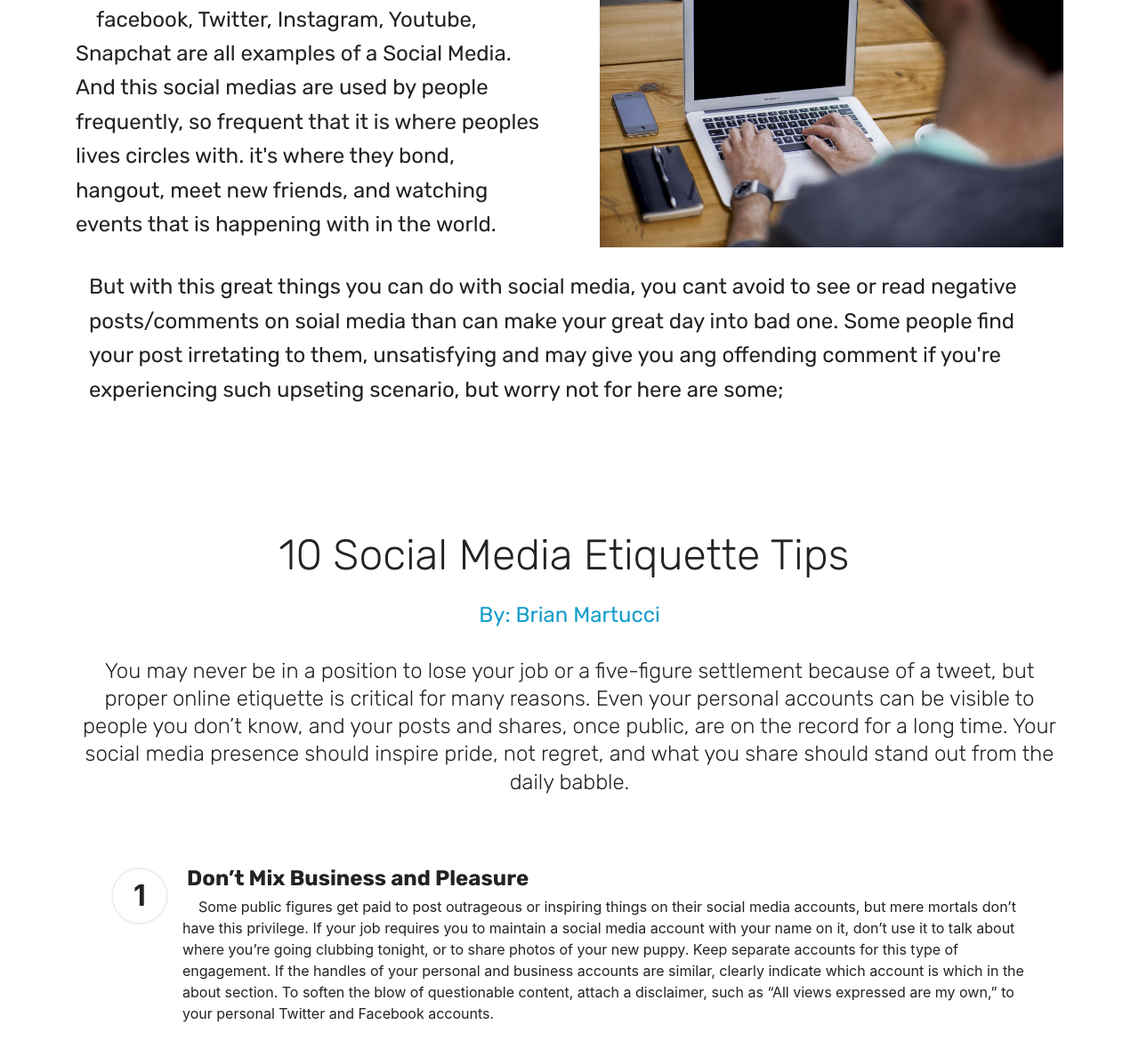
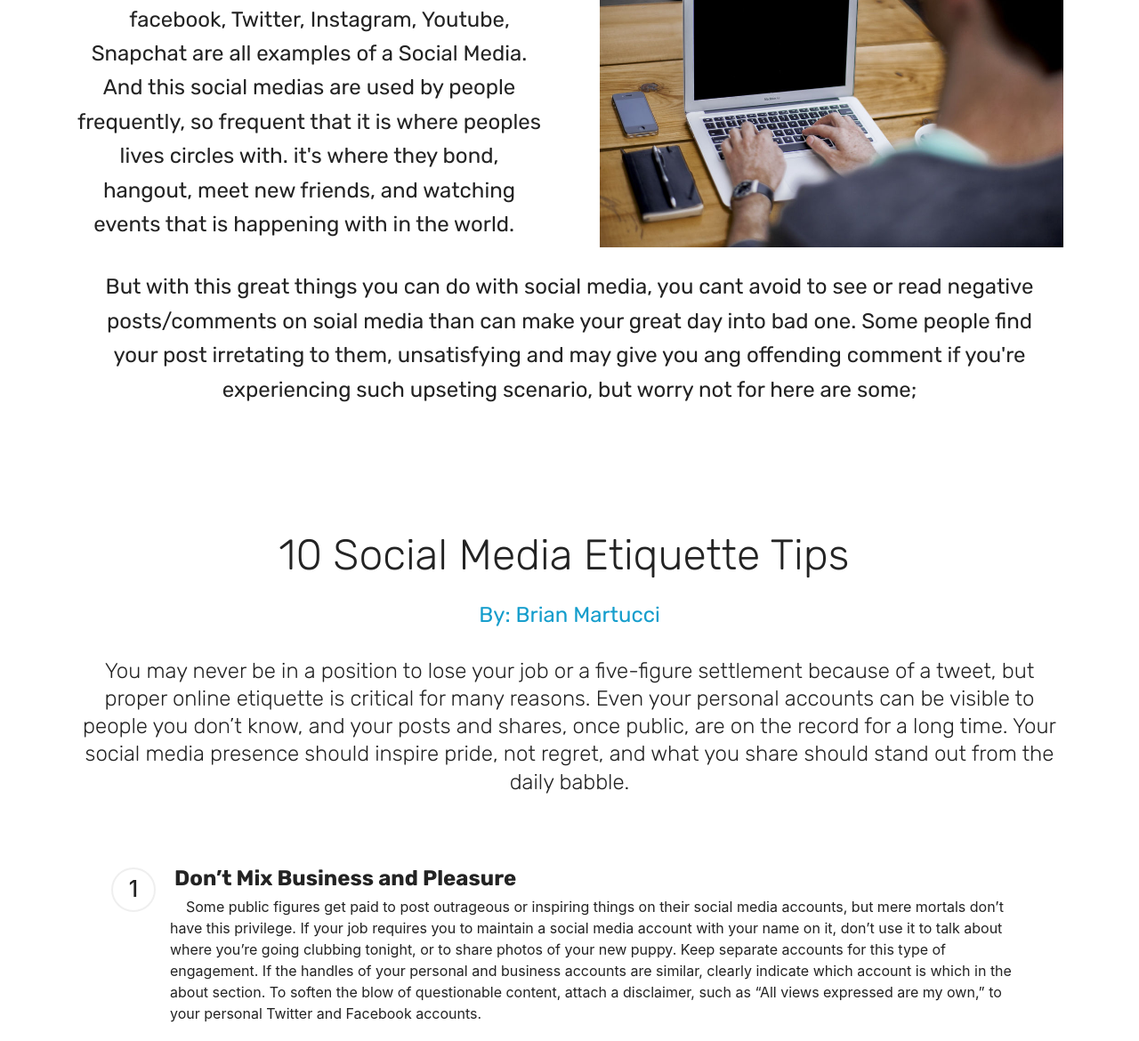
Before and after one commit to annemariz16/annemariz16.github.io, a plain HTML site: page index.html in a window 1280 px wide. Shown: the part 444-1614 px from the top of the page at 89% size. Drawn offline with Linux system fonts and the light colour scheme; files whose address does not match are found by name.

Commit message:
project2

```diff
--- a/assets/mobirise/css/mbr-additional.css
+++ b/assets/mobirise/css/mbr-additional.css
@@ -1814,6 +1814,7 @@ body {
 .cid-rkAA6hRjhY .mbr-text,
 .cid-rkAA6hRjhY .mbr-section-btn {
   color: #232323;
+  text-align: center;
 }
 .cid-rkAA6hRjhY P {
   color: #232323;
@@ -1829,7 +1830,7 @@ body {
 }
 .cid-rkAFCFM0jv .mbr-text P {
   color: #232323;
-  text-align: left;
+  text-align: center;
 }
 .cid-rkQy4rw9EP {
   padding-top: 90px;
@@ -1851,11 +1852,12 @@ body {
   -webkit-flex-shrink: 0;
 }
 .cid-rkQy4rw9EP .img-text {
-  width: 64px;
-  height: 64px;
-  font-size: 32px;
+  width: 50px;
+  height: 50px;
+  font-size: 25px;
   border: 2px solid #efefef;
   border-radius: 50%;
+  text-align: left;
 }
 @media (max-width: 991px) {
   .cid-rkQy4rw9EP .img-text {
@@ -1886,6 +1888,12 @@ body {
     padding-bottom: 2rem;
   }
 }
+.cid-rkQy4rw9EP H4 {
+  text-align: left;
+}
+.cid-rkQy4rw9EP .mbr-content-text P {
+  text-align: left;
+}
 .cid-rkQBAfwjPh {
   padding-top: 0px;
   padding-bottom: 0px;
--- a/index.html
+++ b/index.html
@@ -62,7 +62,7 @@
     </nav>
 </section>
 
-<section class="engine"><a href="https://mobirise.info/n">simple website templates</a></section><section class="mbr-section content5 cid-rkvqlhY7xa mbr-parallax-background" id="content5-4">
+<section class="engine"><a href="https://mobirise.info/y">free html web templates</a></section><section class="mbr-section content5 cid-rkvqlhY7xa mbr-parallax-background" id="content5-4">
 
 
 
@@ -93,7 +93,7 @@
             </div>
 
             <div class="media-content">
-                <h1 class="mbr-section-title mbr-white pb-3 mbr-fonts-style display-2"><p>&nbsp;&nbsp;&nbsp;&nbsp;&nbsp;&nbsp;&nbsp;&nbsp;Social Media</p></h1>
+                <h1 class="mbr-section-title mbr-white pb-3 mbr-fonts-style display-2"><p>Social Media</p></h1>
 
                 <div class="mbr-section-text mbr-white pb-3 ">
                     <p class="mbr-text mbr-fonts-style display-5">&nbsp; &nbsp; facebook, Twitter, Instagram, Youtube, Snapchat are all examples of a Social Media. And this social medias are used by people frequently, so frequent that it is where peoples lives circles with. it's where they bond, hangout, meet new friends, and watching events that is happening with in the world. &nbsp;</p><p></p><p></p><p></p><p></p>
@@ -132,9 +132,7 @@
                     <div class="card px-3 align-left col-12">
                         <div class="panel-item p-4 d-flex align-items-start">
                             <div class="card-img pr-3">
-                                <h3 class="img-text d-flex align-items-center justify-content-center"><strong>
-                                    1
-                                </strong></h3>
+                                <h3 class="img-text d-flex align-items-center justify-content-center">1<strong></strong></h3>
                             </div>
                             <div class="card-text">
                                 <h4 class="mbr-content-title mbr-bold mbr-fonts-style display-5">&nbsp;Don’t Mix Business and Pleasure</h4>
@@ -347,7 +345,7 @@
                 </p>
                 <div class="media-container-column" data-form-type="formoid">
                     <!---Formbuilder Form--->
-                    <form action="https://mobirise.com/" method="POST" class="mbr-form form-with-styler" data-form-title="Mobirise Form"><input type="hidden" name="email" data-form-email="true" value="CP2H5z1A/SJF4LbdlJ6gH7fbxV0oQ8gu2xQcLQQuWzc0vO2Ido7Q3nfexv6bOxeaPfhFZ1auiVzdoEFmXf61YzjZO3DVT7xz+WS4pk0rbUXVRdcFRAL2RwIK2A1cpqh0">
+                    <form action="https://mobirise.com/" method="POST" class="mbr-form form-with-styler" data-form-title="Mobirise Form"><input type="hidden" name="email" data-form-email="true" value="RSaAk7G6iwxqeLAeYbw5ljy0NAC1qcBIeRYg1LIs4OLiWmzl+qhm4uBkbWzUKKqnU5fg/xg1aEuduNSm4p8I9Fv6SuWg29ieGuCoIYQocM4lbeXpj6XLuUHHmTGiQoxS">
                         <div class="row form-inline justify-content-center">
                             <div hidden="hidden" data-form-alert="" class="alert alert-success col-12">Thanks for filling out the form!</div>
                             <div hidden="hidden" data-form-alert-danger="" class="alert alert-danger col-12">
```
